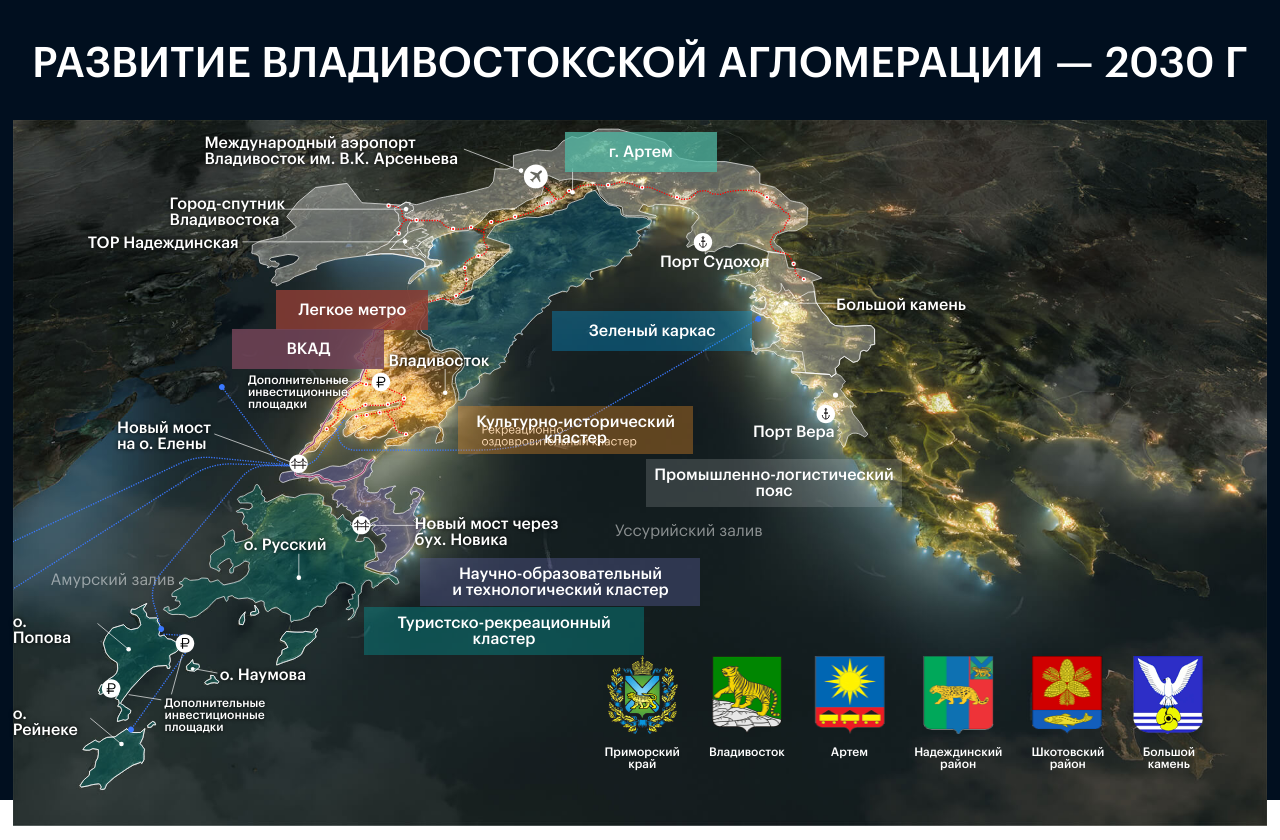
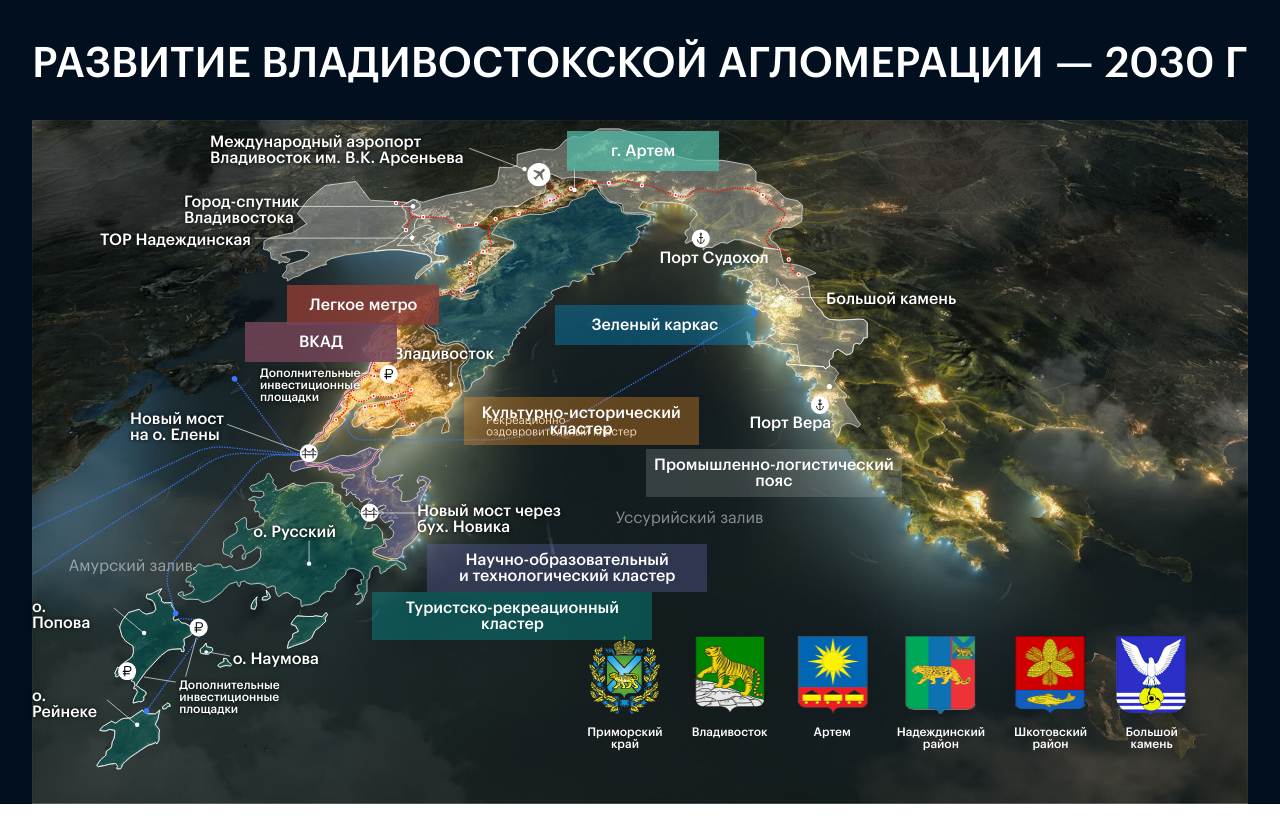
Before and after one commit to ChereponAlex/Vladivostok, a React (Create React App) app: page / in a window 1280 px wide. After the commit the page ends 804 px from the top, so only its background shows below. Built offline with nearby package versions, Linux system fonts and the light colour scheme.

Commit message:
possible fix of width issue

```diff
--- a/src/styles/mainpage.css
+++ b/src/styles/mainpage.css
@@ -41,7 +41,7 @@
     /* min-width: 100vw;
     min-height: 100vh; */
     width: 100vw;
-    height: 100vh;
+    min-height: 100vh;
 }
 
 .title {
@@ -64,13 +64,13 @@
     align-items: center;
     width: 100%;
     height: 100%;
+    min-height: 100vh;
     background: #010F1F;
 }
 
 .main-page-container {
-    aspect-ratio: 16 / 9;
     width: 100%;
-    margin: 0 0 50px;
+    margin: 0;
     display: flex;
     flex-direction: column;
     align-items: center;
@@ -82,8 +82,14 @@
     align-items: center;
     justify-content: center;
     position: relative;
-    width: 98%;
+    width: 84.271%;
     aspect-ratio: 16 / 9;
+}
+
+@media screen and (max-width: 1650px) {
+    .content {
+        width: 95%;
+    }
 }
 
 .background__image {
```
Also changed, not shown: src/images/background_mainpage.svg.
